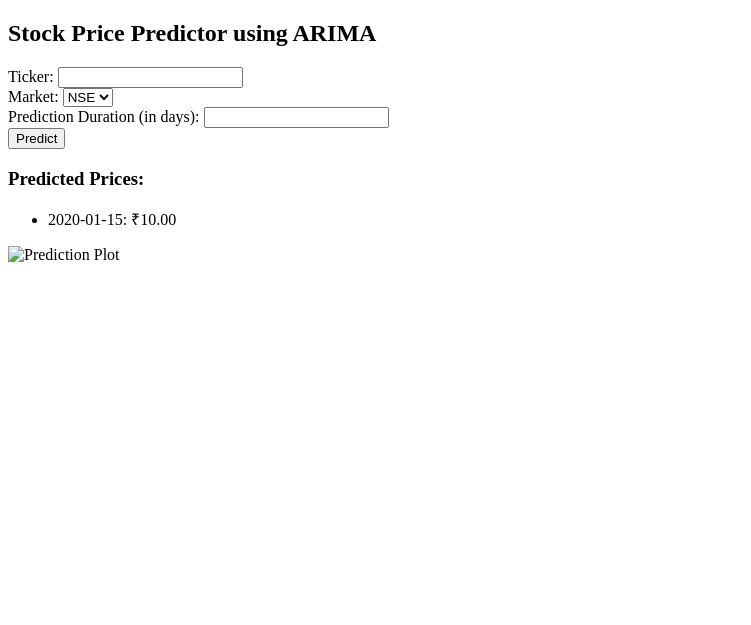
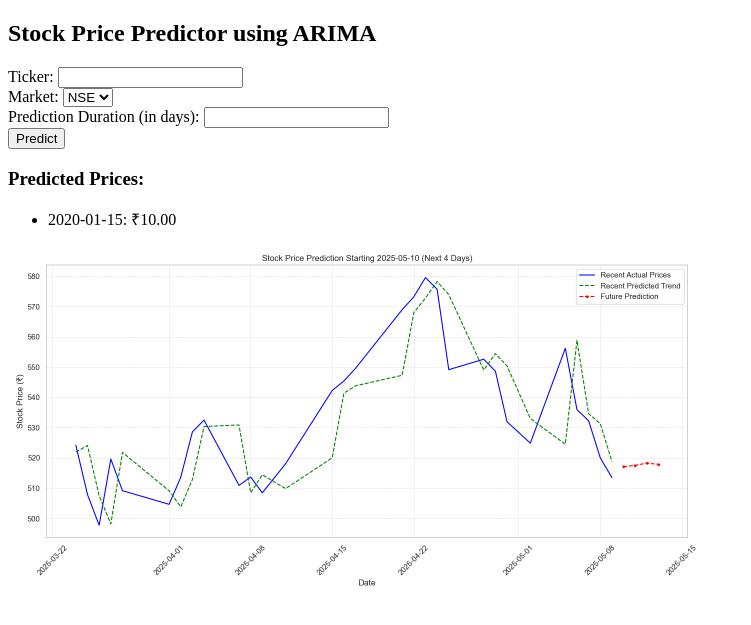
Before and after one commit to utsav645/Stock-price-predictor, a Flask app: template templates/index.html in a window 1280 px wide. Shown: the top 625 px of the page, without its empty margins (0-751 px from the left). Run offline with Flask 3, Linux system fonts and the light colour scheme; the template is opened without the code that fills it: most values are stand-ins (such as "Sample title", 1, 10 or a date in 2020).

Commit message:
Update index.html

```diff
--- a/templates/index.html
+++ b/templates/index.html
@@ -29,7 +29,7 @@
                 <li>{{ date }}: ₹{{ "%.2f"|format(price) }}</li>
             {% endfor %}
         </ul>
-        <img src="{{ plot_url }}" alt="Prediction Plot" width="700">
+        <img src="{{ url_for('static', filename='plot.png') }}" width="700">
     {% endif %}
 </body>
 </html>
```
